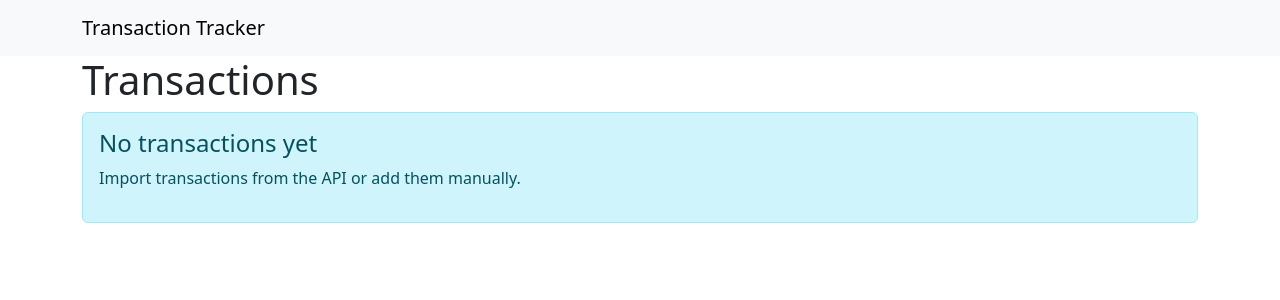
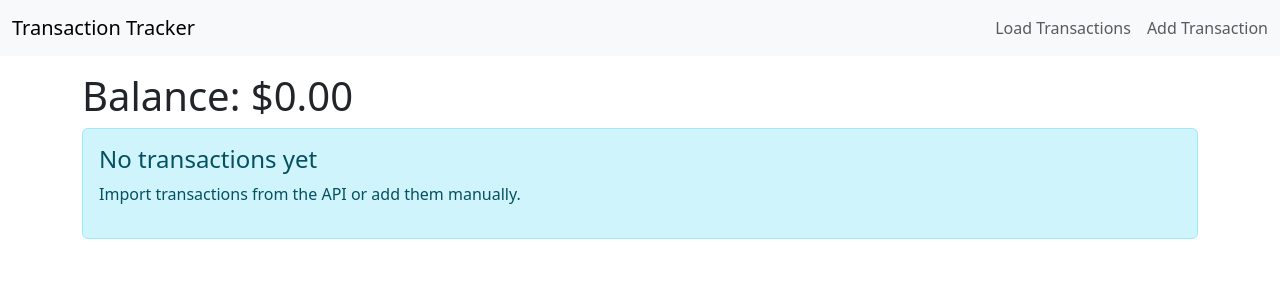
Before and after one commit to viktor-codes/django-transaction-tracker, a Django app: page / in a window 1280 px wide. Shown: the top 300 px of the page. Run offline with Django 5.2, Linux system fonts and the light colour scheme; data that the repository does not hold is empty.

Commit message:
Some styling updates

```diff
--- a/templates/base.html
+++ b/templates/base.html
@@ -6,10 +6,17 @@
 </head>
 <body>
     <nav class="navbar navbar-expand-lg navbar-light bg-light">
-        <div class="container">
-            <a class="navbar-brand" href="/">Transaction Tracker</a>
+    <div class="container-fluid">
+        <!-- Brand on the left -->
+        <a class="navbar-brand" href="/">Transaction Tracker</a>
+
+        <!-- Links on the right -->
+        <div class="d-flex">
+            <a class="text-muted text-decoration-none me-3" href="/">Load Transactions</a>
+            <a class="text-muted text-decoration-none" href="/">Add Transaction</a>
         </div>
-    </nav>
+    </div>
+</nav>
 
     <main class="container">
         {% block content %}{% endblock %}
--- a/templates/transactions/index.html
+++ b/templates/transactions/index.html
@@ -1,9 +1,9 @@
 {% extends 'base.html' %}
 
 {% block content %}
-<div class="row">
+<div class="row mt-3">
     <div class="col-12">
-        <h1>Transactions</h1>
+        <h1>Balance: ${{ current_balance|floatformat:2 }}</h1>
 
         {% if transactions %}
             <div class="table-responsive">
```
